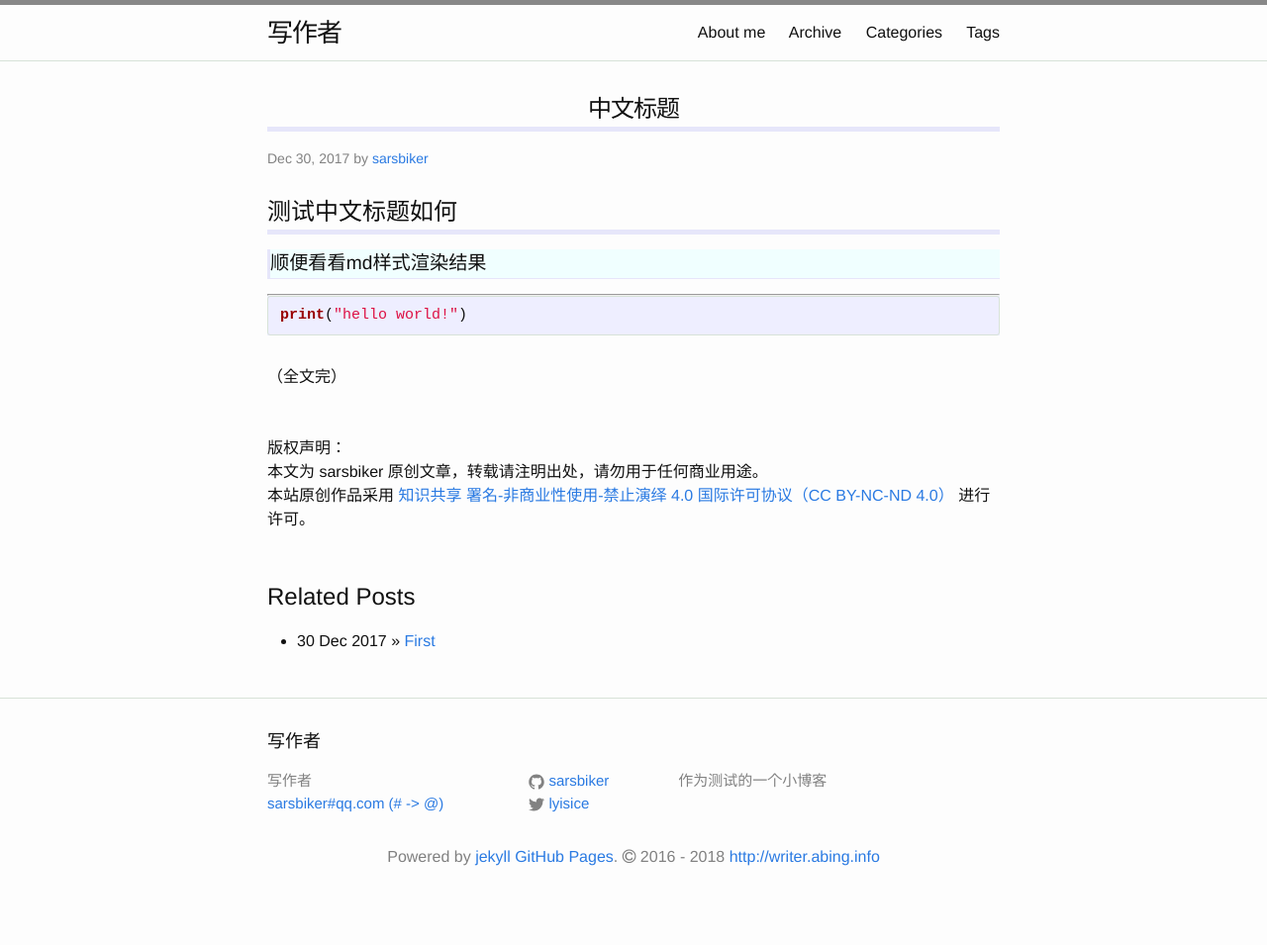
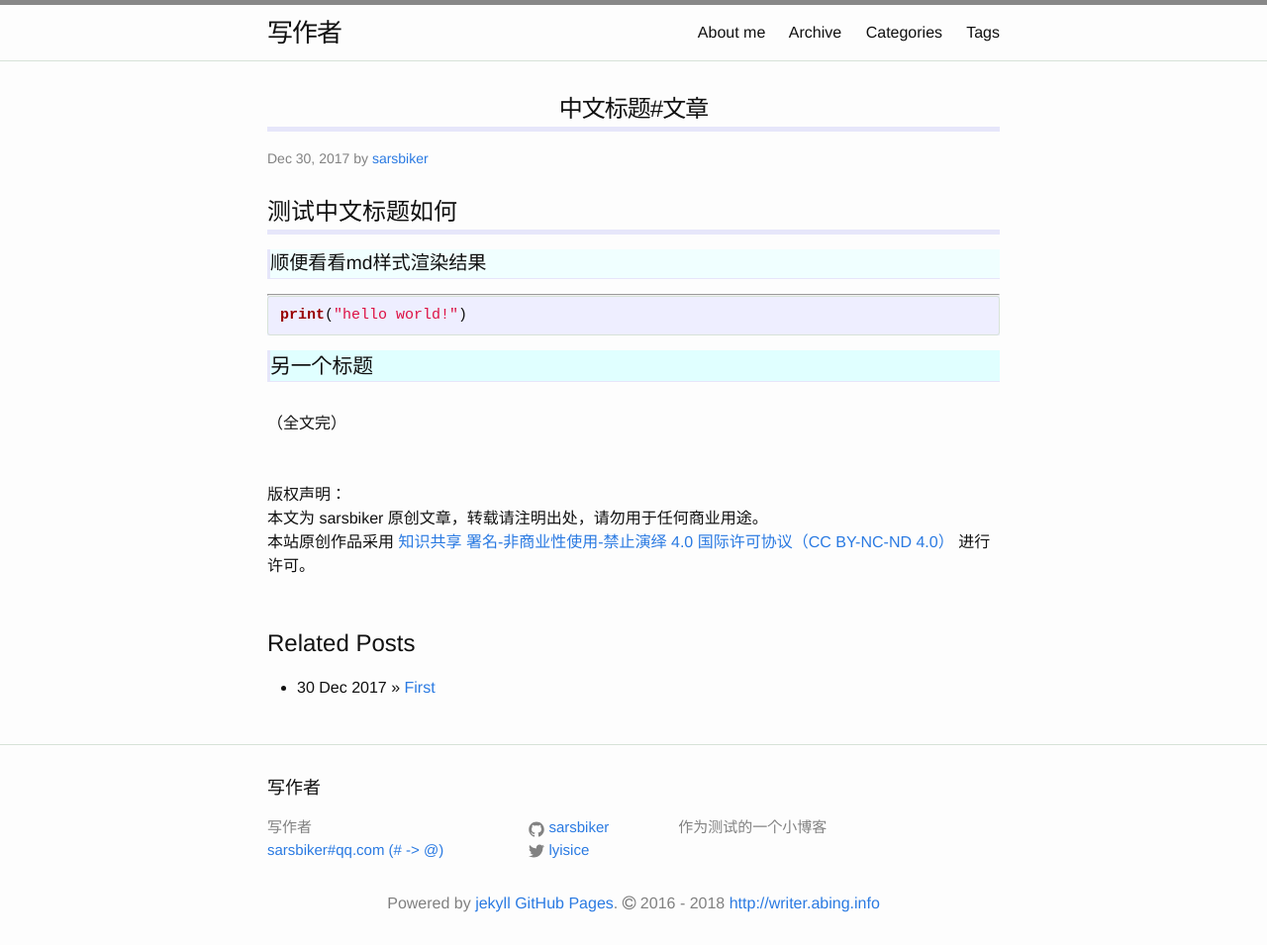
Before and after one commit to sarsbiker/sarswriter, a Jekyll site: the page built from _posts/2017-12-30-中文标题#文章.md, in a window 1280 px wide. Shown: the whole page at 99% size. Built offline with Jekyll 4.4.1, drawn with Linux system fonts in a browser that asks for light colours; nearby versions of some CDN libraries; our own code applies the rules of GitHub Pages for plain Markdown files; before the commit the page ends 908 px from its top, so only the background shows below that.

Commit message:
'change'

```diff
--- a/_posts/2017-12-30-中文标题.md
+++ b/_posts/2017-12-30-中文标题#文章.md
@@ -4,3 +4,5 @@
 ~~~ python
 print("hello world!")
 ~~~
+
+## 另一个标题
```
